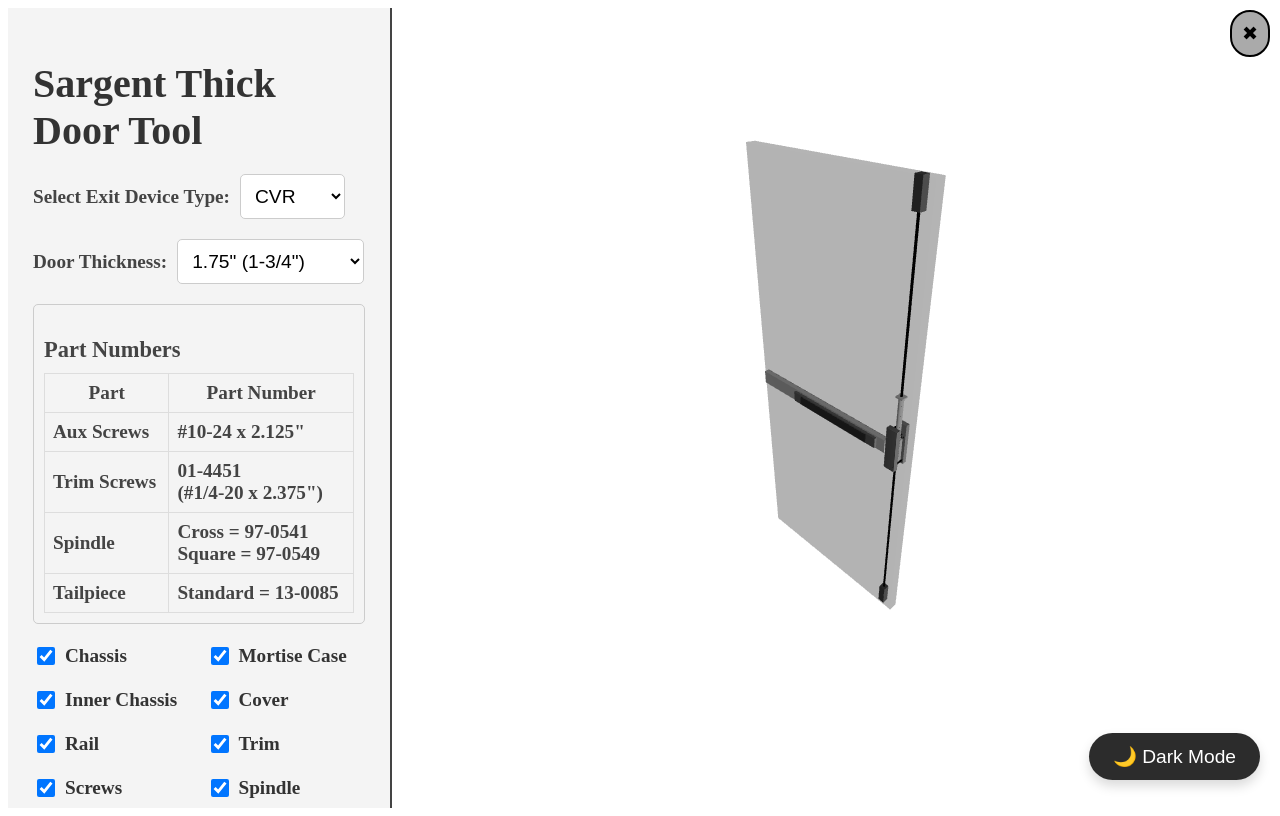
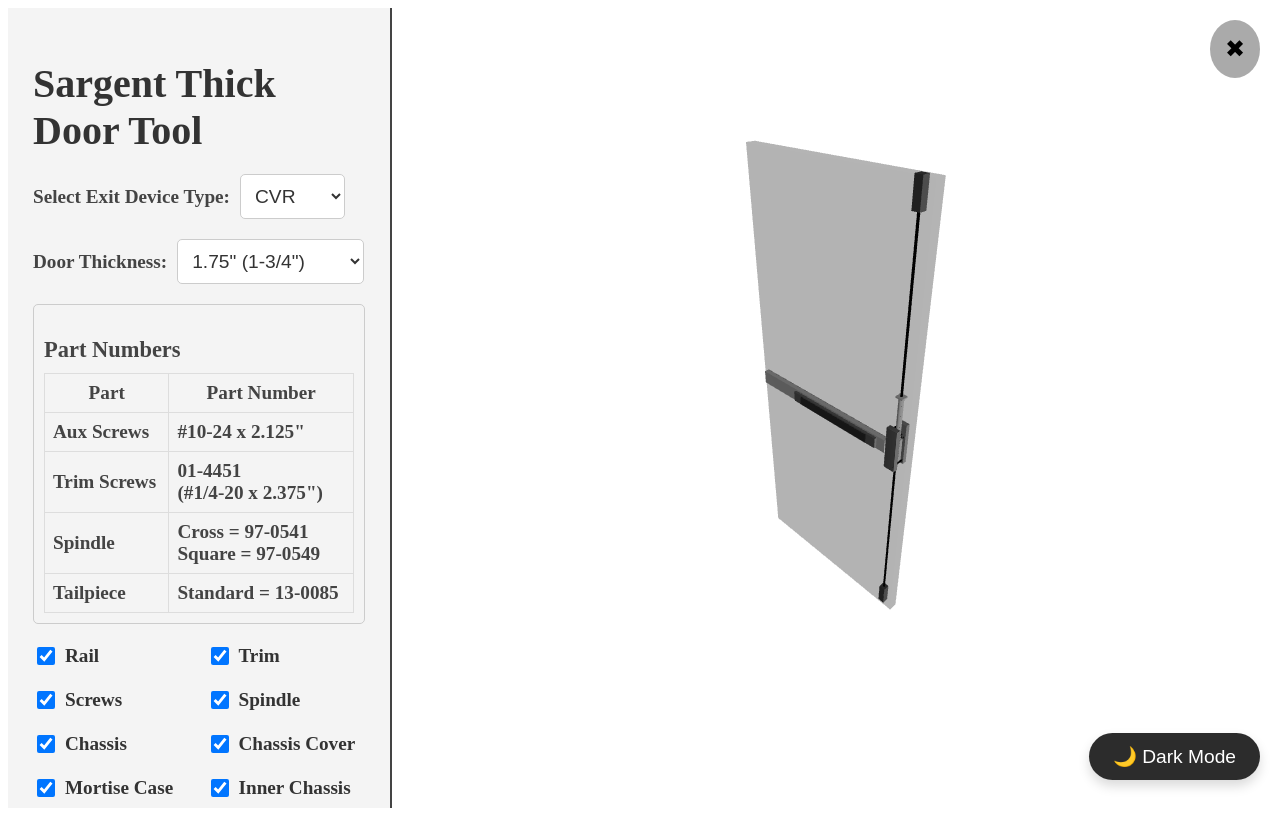
Before and after one commit to YanNazzim/Sargent-Thick-Door, a React (Create React App) app: page / in a window 1280 px wide. Built offline with nearby package versions, Linux system fonts and the light colour scheme.

Commit message:
better buttons

```diff
--- a/src/App.js
+++ b/src/App.js
@@ -24,14 +24,14 @@
   const [thickness, setThickness] = useState('1.75"');
   const [lockType, setLockType] = useState("CVR");
   const [visibleObjects, setVisibleObjects] = useState({
-    Chassis: true,
-    "Mortise Case": true,
-    "Inner Chassis": true,
-    Cover: true,
     Rail: true,
     Trim: true,
     Screws: true,
     Spindle: true,
+    Chassis: true,
+    "Chassis Cover": true,
+    "Mortise Case": true,
+    "Inner Chassis": true,
     "Top Rod": true,
     "Bottom Rod": true,
     "Ghost Door": true,
@@ -85,64 +85,75 @@
           onClick={() => setIsPanelVisible(true)}
           style={{
             position: "absolute",
-      top: "10px",
-      left: "10px",
+            top: "20px",
+            left: "20px",
             zIndex: 1000,
-      background: isDarkMode ? "#222" : "#aaaaaa", // Adjusted dark mode colors
-      color: isDarkMode ? "#fff" : "#000",
-      border: "2px solid black",
-      borderRadius: "30px",
-      padding: "10px",
-      fontSize: "1.2em",
+            background: isDarkMode ? "#333" : "#aaaaaa",
+            color: isDarkMode ? "#fff" : "black", // White or dark text for contrast
+            border: "none", // Remove border
+            borderRadius: "50%", // Circular button
+            padding: "15px",
+            fontSize: "1.5em",
+            fontWeight: "bolder",
             cursor: "pointer",
+            transition: "background 0.3s ease, transform 0.3s ease", // Smooth transition on hover
           }}
+          onMouseEnter={(e) => (e.target.style.transform = "scale(1.1)")} // Hover effect
+          onMouseLeave={(e) => (e.target.style.transform = "scale(1)")}
         >
           ☰
         </button>
       )}
 
-
       {/* Controls Panel */}
       <div
         style={{
-    width: isPanelVisible ? (window.innerWidth >= 1024 ? "30vw" : "60vw") : "0",
+          width: isPanelVisible
+            ? window.innerWidth >= 1024
+              ? "30vw"
+              : "60vw"
+            : "0",
           overflow: isPanelVisible ? "auto" : "hidden",
           padding: isPanelVisible ? "25px" : "0",
-    transition: "all 0.3s ease",
+          transition: "all 0.3s ease-in-out",
           backgroundColor: isDarkMode ? "#1e1e1e" : "#f4f4f4", // Darker background in dark mode
           color: isDarkMode ? "#f4f4f4" : "#333", // Lighter text in dark mode
           borderRight: isPanelVisible ? "2px solid #444" : "none", // Darker border
           boxSizing: "border-box",
-    boxShadow: isPanelVisible && isDarkMode ? "4px 0 8px rgba(0, 0, 0, 0.5)" : "none", // Shadow for panel in dark mode
+          boxShadow:
+            isPanelVisible && isDarkMode
+              ? "4px 0 8px rgba(0, 0, 0, 0.5)"
+              : "none", // Shadow for panel in dark mode
         }}
       >
-
-
         {isPanelVisible && (
           <>
             <button
               onClick={() => setIsPanelVisible(false)}
               style={{
                 position: "absolute",
-            top: "10px",
-            right: "10px",
+                top: "20px",
+                right: "20px",
                 zIndex: 1000,
-            background: isDarkMode ? "#222" : "#aaaaaa", // Adjusted dark mode colors
-            color: isDarkMode ? "#fff" : "#000",
-            border: "2px solid black",
-            borderRadius: "30px",
-            padding: "10px",
-            fontSize: "1.2em",
+                background: isDarkMode ? "#333" : "#aaaaaa",
+                color: isDarkMode ? "#fff" : "black", // White or dark text for contrast
+                border: "none",
+                borderRadius: "50%",
+                padding: "15px",
+                fontSize: "1.5em",
                 cursor: "pointer",
+                transition: "background 0.3s ease, transform 0.3s ease",
               }}
+              onMouseEnter={(e) => (e.target.style.transform = "scale(1.1)")}
+              onMouseLeave={(e) => (e.target.style.transform = "scale(1)")}
             >
               ✖
             </button>
-            <h1
-              style={{ fontSize: "2.5em", marginBottom: "20px", color: "#333" }}
-            >
+
+            <h1 style={{ fontSize: "2.5em", marginBottom: "20px" }}>
               Sargent Thick Door Tool
             </h1>
+
             <div style={{ marginBottom: "20px" }}>
               <label
                 style={{ fontSize: "1.2em", fontWeight: "bold", color: "#444" }}
@@ -157,7 +168,8 @@
                     fontSize: "1em",
                     borderRadius: "5px",
                     border: "1px solid #ccc",
-                    backgroundColor: "#fff",
+                    backgroundColor: isDarkMode ? "#333" : "#fff", // Consistent background color
+                    color: isDarkMode ? "#fff" : "#333", // Consistent text color
                   }}
                 >
                   <option value="CVR">CVR</option>
@@ -167,6 +179,7 @@
                 </select>
               </label>
             </div>
+
             <div style={{ marginBottom: "20px" }}>
               <label
                 style={{ fontSize: "1.2em", fontWeight: "bold", color: "#444" }}
@@ -181,7 +194,8 @@
                     fontSize: "1em",
                     borderRadius: "5px",
                     border: "1px solid #ccc",
-                    backgroundColor: "#fff",
+                    backgroundColor: isDarkMode ? "#333" : "#fff", // Consistent background color
+                    color: isDarkMode ? "#fff" : "#333", // Consistent text color
                   }}
                 >
                   {thicknessOptions.map((option) => (
@@ -193,6 +207,7 @@
                 <PartNumbers thickness={thickness} />
               </label>
             </div>
+
             <div
               style={{
                 display: "grid",
@@ -231,6 +246,7 @@
           </>
         )}
       </div>
+
       <ParticlesBackground />
       <DarkModeToggle isDarkMode={isDarkMode} setIsDarkMode={setIsDarkMode} />
 
@@ -280,7 +296,7 @@
           {lockType === "SVR" && visibleObjects["Bottom Rod"] && (
             <SVRRods position={[15.25, -19, 0.5 + zOffset]} length={36} />
           )}
-          {visibleObjects["Cover"] && (
+          {visibleObjects["Chassis Cover"] && (
             <Cover position={[15.25, 0, 0.45 + zOffset]} />
           )}
           {visibleObjects["Rail"] && (
```
Lines whose indentation alone changed are shown as unchanged.
